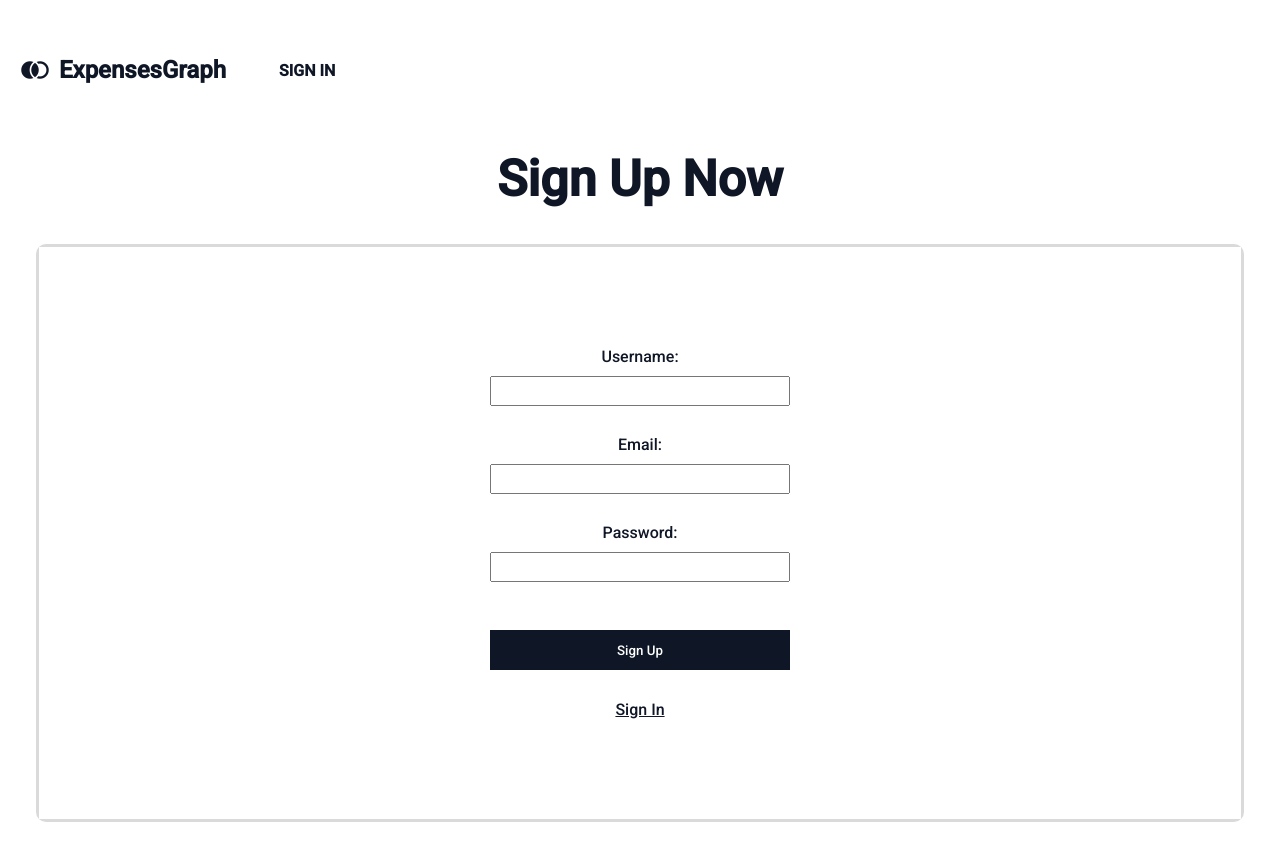
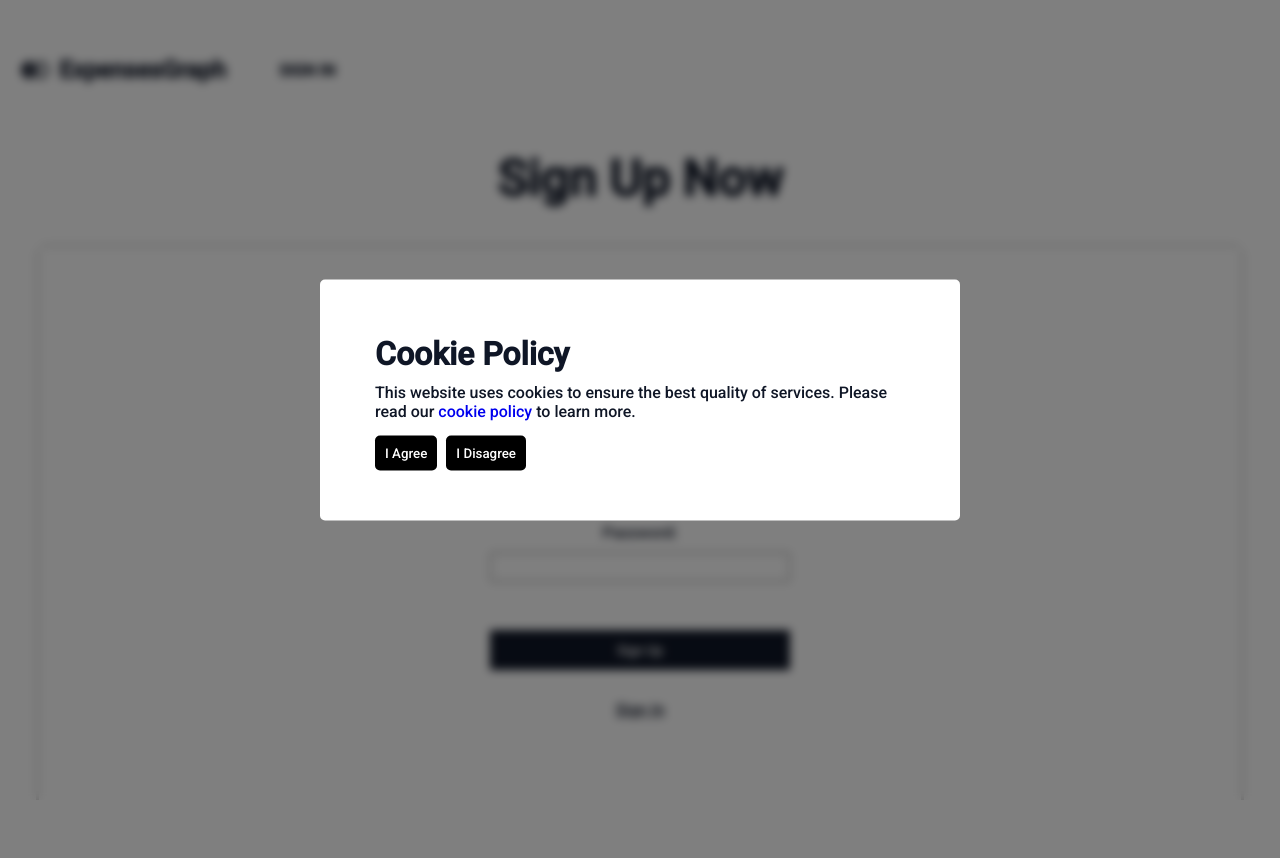
Before and after one commit to YoFilip/ExpensesGraph, a PHP site: page /register_page.php in a window 1280 px wide. After the commit the page ends 721 px from the top, so only its background shows below. Run offline with PHP 8.4, Linux system fonts and the light colour scheme.

Commit message:
Update #14
Added cookie pop up

```diff
--- a/css/style.css
+++ b/css/style.css
@@ -230,3 +230,66 @@ header nav ul li a {
       max-width: 600px;
     }
   }
+
+
+
+  /*====Popup Cookie===*/
+
+
+  body.active {
+    overflow: hidden;
+  }
+
+  .blur-bg {
+    position: fixed;
+    top: 0;
+    left: 0;
+    width: 100%;
+    height: 100%;
+    background: rgba(0, 0, 0, 0.5);
+    backdrop-filter: blur(5px);
+    z-index: 8;
+  }
+
+  .open-button {
+    background-color: white;
+    color: #5203fc;
+    padding: 16px 20px;
+    border: none;
+    border-radius:5px;
+    cursor: pointer;
+    opacity: 0.8;
+    position: fixed;
+    width: 280px;
+  }
+
+  .open-button:hover{
+    opacity:1;
+  }
+
+  .popup {
+    display: none;
+    position: fixed;
+    background-color: white;
+    border-radius: 5px;
+    left: 50%;
+    top: 50%;
+    transform: translate(-50%, -50%);
+    z-index: 9;
+    padding: 50px;
+  }
+
+  .close-button{
+    background:black;
+    color:white;
+    border-radius:5px;
+    padding:10px;
+    border:none;
+  }
+  .popup h1,p,button{
+    padding: 5px;
+  }
+  .popup button{
+    margin-left: 5px;
+    margin-top: 10px;
+  }
--- a/register_page.php
+++ b/register_page.php
@@ -115,6 +115,14 @@ if ($_SERVER["REQUEST_METHOD"] == "POST") {
     </section>
     <!--end Header section-->
 
+     <!--Cookie Pop up-->
+    <div class="popup" id="myForm">
+        <h1>Cookie Policy</h1>
+        <p>This website uses cookies to ensure the best quality of services. Please read our <a href="#">cookie policy</a> to learn more.</p>
+        <button type="button" class="close-button" id="acceptCookiesButton" onclick="acceptCookies(event)">I Agree</button>
+        <button type="button" class="close-button" id="rejectCookiesButton" onclick="rejectCookies(event)">I Disagree</button>
+    </div>
+    <!--end Cookie Pop up-->
 
     <!--Cards layout start-->
     <section>
@@ -140,4 +148,5 @@ if ($_SERVER["REQUEST_METHOD"] == "POST") {
     </section>
     <!--Cards layout end-->
 </body>
+<script src="./js/cookie.js"></script>
 </html>
```
Also changed, not shown: dashboard.php (+10 -0 lines), js/cookie.js (added, +66 -0 lines), login_page.php (+12 -3 lines).
